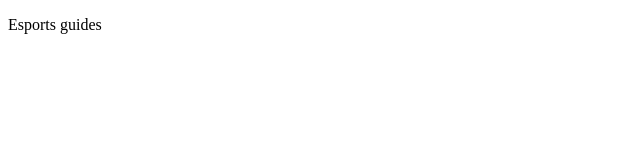
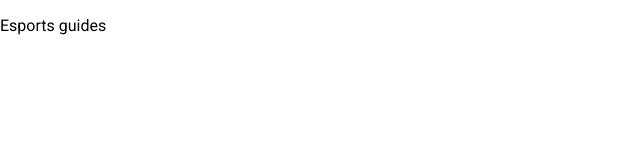
Before and after one commit to arod0719/esports-guides, an Angular app in the folder esports-guides/: page / in a window 1280 px wide. Shown: the top 160 px of the page, without its empty margins (0-640 px from the left). Built offline with nearby package versions, Linux system fonts and the light colour scheme.

Commit message:
added angular material

```diff
--- a/esports-guides/angular.json
+++ b/esports-guides/angular.json
@@ -24,6 +24,7 @@
               "src/assets"
             ],
             "styles": [
+              "./node_modules/@angular/material/prebuilt-themes/indigo-pink.css",
               "src/styles.css"
             ],
             "scripts": []
@@ -88,6 +89,7 @@
               "src/assets"
             ],
             "styles": [
+              "./node_modules/@angular/material/prebuilt-themes/indigo-pink.css",
               "src/styles.css"
             ],
             "scripts": []
--- a/esports-guides/package.json
+++ b/esports-guides/package.json
@@ -12,10 +12,12 @@
   "private": true,
   "dependencies": {
     "@angular/animations": "~10.0.0",
+    "@angular/cdk": "^10.2.7",
     "@angular/common": "~10.0.0",
     "@angular/compiler": "~10.0.0",
     "@angular/core": "~10.0.0",
     "@angular/forms": "~10.0.0",
+    "@angular/material": "^10.2.7",
     "@angular/platform-browser": "~10.0.0",
     "@angular/platform-browser-dynamic": "~10.0.0",
     "@angular/router": "~10.0.0",
--- a/esports-guides/src/app/app.module.ts
+++ b/esports-guides/src/app/app.module.ts
@@ -2,13 +2,15 @@
 import { NgModule } from '@angular/core';
 
 import { AppComponent } from './app.component';
+import { BrowserAnimationsModule } from '@angular/platform-browser/animations';
 
 @NgModule({
   declarations: [
     AppComponent
   ],
   imports: [
-    BrowserModule
+    BrowserModule,
+    BrowserAnimationsModule
   ],
   providers: [],
   bootstrap: [AppComponent]
--- a/esports-guides/src/index.html
+++ b/esports-guides/src/index.html
@@ -6,6 +6,8 @@
   <base href="/">
   <meta name="viewport" content="width=device-width, initial-scale=1">
   <link rel="icon" type="image/x-icon" href="favicon.ico">
+  <link href="https://fonts.googleapis.com/css?family=Roboto:300,400,500&display=swap" rel="stylesheet">
+  <link href="https://fonts.googleapis.com/icon?family=Material+Icons" rel="stylesheet">
 </head>
 <body>
   <app-root></app-root>
--- a/esports-guides/src/styles.css
+++ b/esports-guides/src/styles.css
@@ -1 +1,4 @@
 /* You can add global styles to this file, and also import other style files */
+
+html, body { height: 100%; }
+body { margin: 0; font-family: Roboto, "Helvetica Neue", sans-serif; }
```
Also changed, not shown: 1 other file (tests, documents, lock files or other folders).
